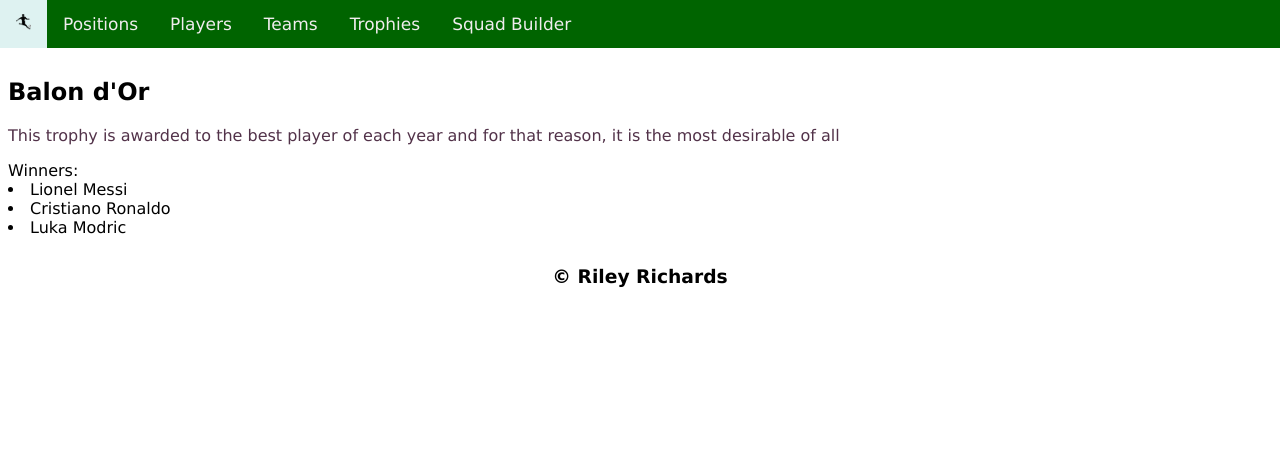
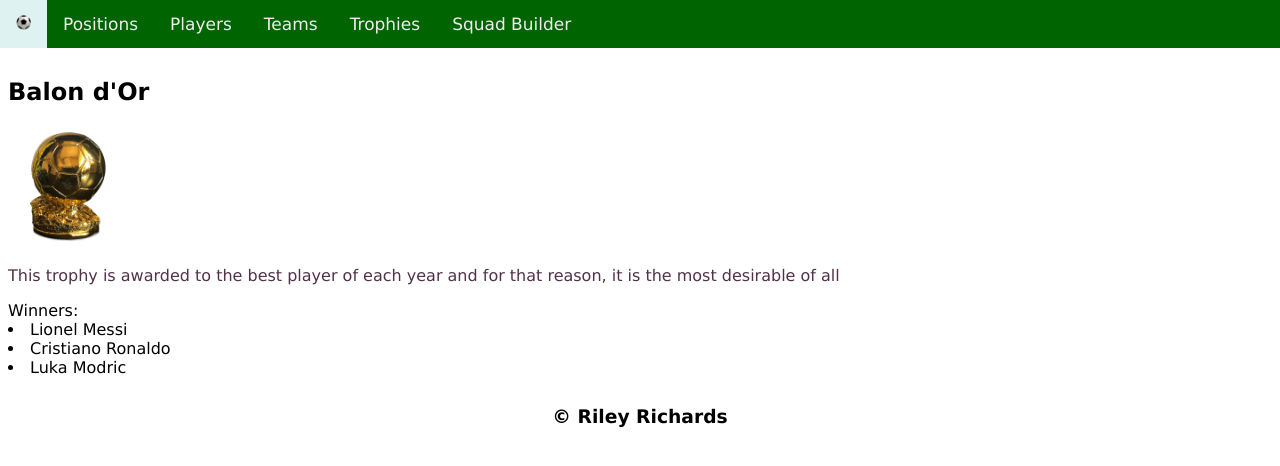
Before and after one commit to Riley-Richards/12DTP, a Flask app: page /trophy/1 in a window 1280 px wide. Shown: the top 466 px of the page. Run offline with Flask 2, Linux system fonts and the light colour scheme; data comes from the database, SQL or seed files in the repository; both versions use the stored data as it was after the commit.

Commit message:
added to the database

```diff
--- a/templates/trophyid.html
+++ b/templates/trophyid.html
@@ -1,6 +1,7 @@
 {%extends 'layout.html'%}
 {% block content %}
 <h2> {{trophyid[1]}} </h2>
+<img src="/static/images/trophies/{{trophyid[5]}}" style="height: auto; width: 120px;">
 
 <p>{{trophyid[2]}}</p>
 
```
Also changed, not shown: football.db, static/css/style.css (line endings or trailing spaces), static/images/logo.png, static/images/players/muller.jpg (added), static/images/trophies/balon.png (added), static/images/trophies/wc.png (added).
